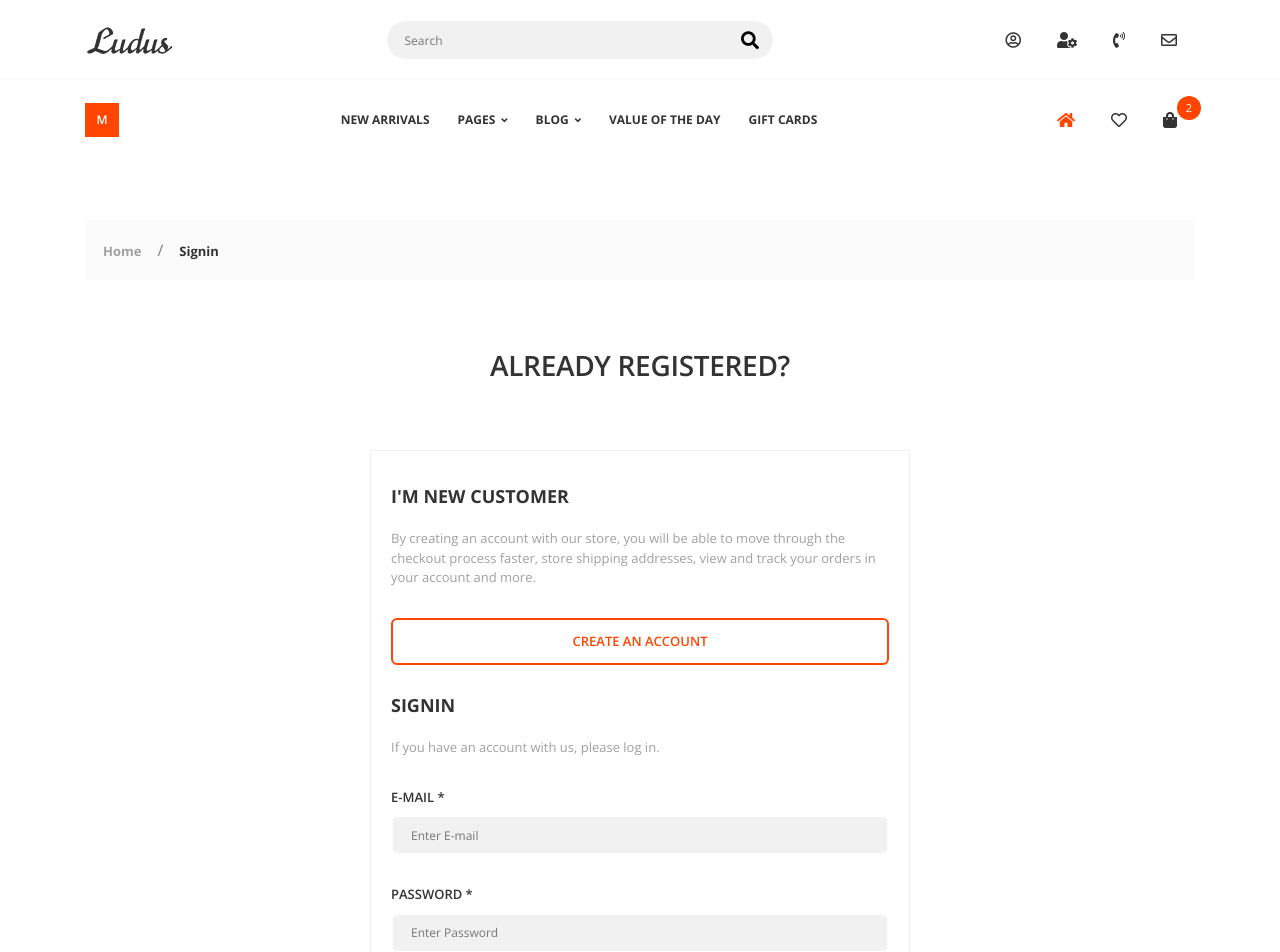
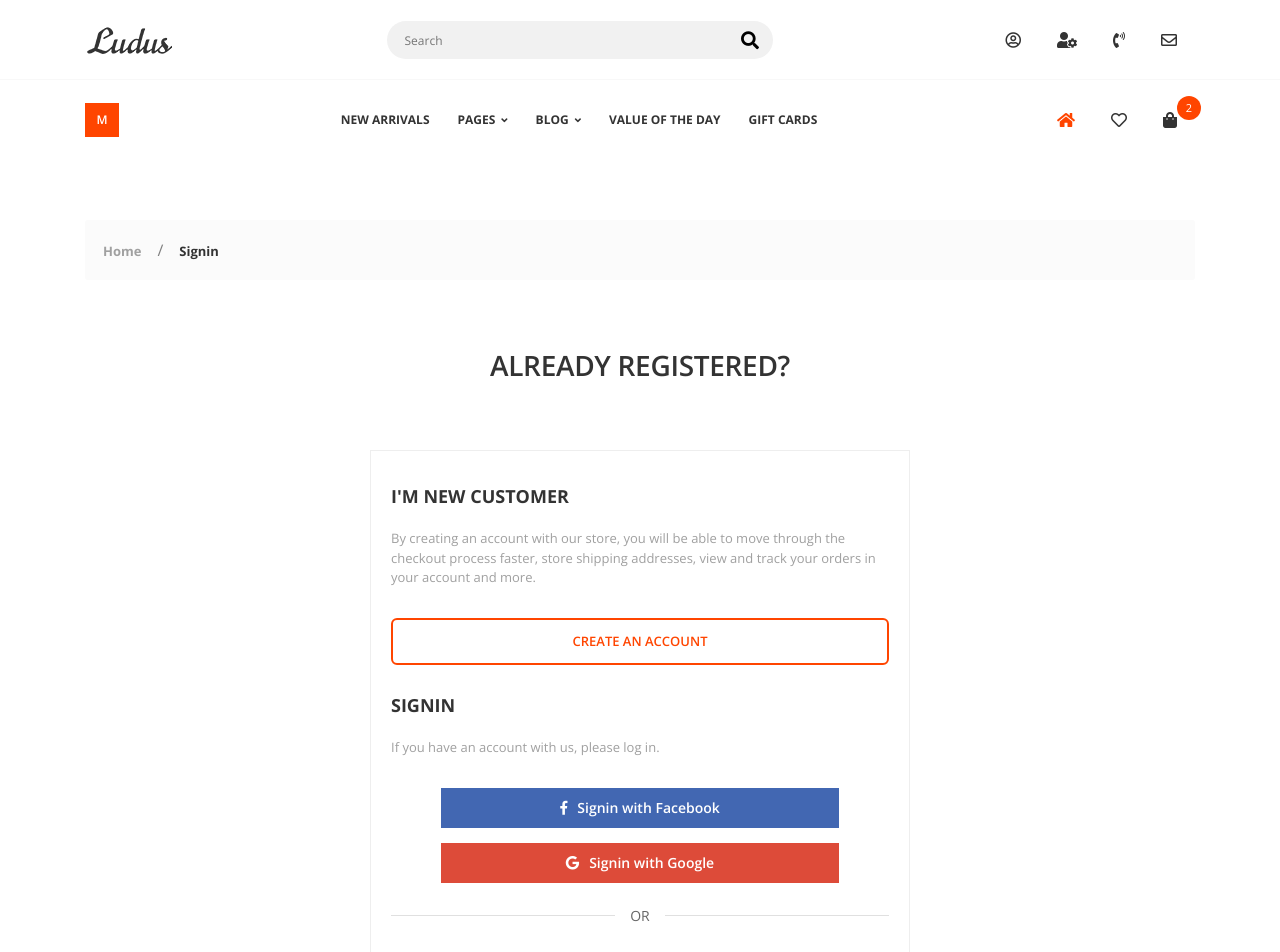
Before and after one commit to nguyenxuangiang22012004/FE-Nodejs-, a React (Vite) app: page /signin in a window 1280 px wide. Shown: the top 952 px of the page. Built offline with nearby package versions, Linux system fonts and the light colour scheme.

Commit message:
add template google facebook

```diff
--- a/src/pages/SignIn.jsx
+++ b/src/pages/SignIn.jsx
@@ -1,6 +1,5 @@
 import React, { useState } from 'react';
 import { Link, useNavigate } from 'react-router-dom';
-import { login } from '../services/AuthService'; // Import hàm login
 
 const SignIn = () => {
   const [email, setEmail] = useState('');
@@ -16,14 +15,25 @@ const SignIn = () => {
     setError('');
 
     try {
-      await login(email, password);
-      // Chuyển hướng về trang chủ với query parameter để kích hoạt reload
-      navigate('/?reload=true');
+      // Giả lập đăng nhập thành công
+      setTimeout(() => {
+        navigate('/?reload=true');
+      }, 1000);
     } catch (err) {
       setError(err.message);
     } finally {
       setLoading(false);
     }
+  };
+
+  // Xử lý đăng nhập bằng Google (chỉ giao diện)
+  const handleGoogleLogin = () => {
+    alert('Tính năng đăng nhập bằng Google sẽ được triển khai sau');
+  };
+
+  // Xử lý đăng nhập bằng Facebook (chỉ giao diện)
+  const handleFacebookLogin = () => {
+    alert('Tính năng đăng nhập bằng Facebook sẽ được triển khai sau');
   };
 
   return (
@@ -92,6 +102,38 @@ const SignIn = () => {
                     )}
 
                     <form className="l-f-o__form" onSubmit={handleLogin}>
+                      {/* Social Login Buttons */}
+                      <div className="gl-s-api">
+                        <div className="u-s-m-b-15">
+                          <button
+                            className="gl-s-api__btn gl-s-api__btn--fb"
+                            type="button"
+                            onClick={handleFacebookLogin}
+                          >
+                            <i className="fab fa-facebook-f"></i>
+                            <span>Signin with Facebook</span>
+                          </button>
+                        </div>
+                        <div className="u-s-m-b-15">
+                          <button
+                            className="gl-s-api__btn gl-s-api__btn--gplus"
+                            type="button"
+                            onClick={handleGoogleLogin}
+                          >
+                            <i className="fab fa-google"></i>
+                            <span>Signin with Google</span>
+                          </button>
+                        </div>
+                      </div>
+
+                      {/* Divider */}
+                      <div className="u-s-m-b-30">
+                        <div className="gl-divider">
+                          <span className="gl-divider__text">OR</span>
+                        </div>
+                      </div>
+
+                      {/* Email and Password Form */}
                       <div className="u-s-m-b-30">
                         <label className="gl-label" htmlFor="login-email">E-MAIL *</label>
                         <input
@@ -137,7 +179,10 @@ const SignIn = () => {
 
                       <div className="u-s-m-b-30">
                         <div className="check-box">
-                          <input type="checkbox" id="remember-me" />
+                          <input
+                            type="checkbox"
+                            id="remember-me"
+                          />
                           <div className="check-box__state check-box__state--primary">
                             <label className="check-box__label" htmlFor="remember-me">
                               Remember Me
@@ -154,6 +199,34 @@ const SignIn = () => {
         </div>
       </div>
       {/*====== End - Section 2 ======*/}
+
+      {/* CSS cho divider */}
+      <style jsx>{`
+        .gl-divider {
+          position: relative;
+          text-align: center;
+          margin: 20px 0;
+        }
+
+        .gl-divider::before {
+          content: '';
+          position: absolute;
+          top: 50%;
+          left: 0;
+          right: 0;
+          height: 1px;
+          background: #e0e0e0;
+        }
+
+        .gl-divider__text {
+          background: white;
+          padding: 0 15px;
+          color: #666;
+          font-size: 14px;
+          position: relative;
+          z-index: 1;
+        }
+      `}</style>
     </>
   );
 };
```
